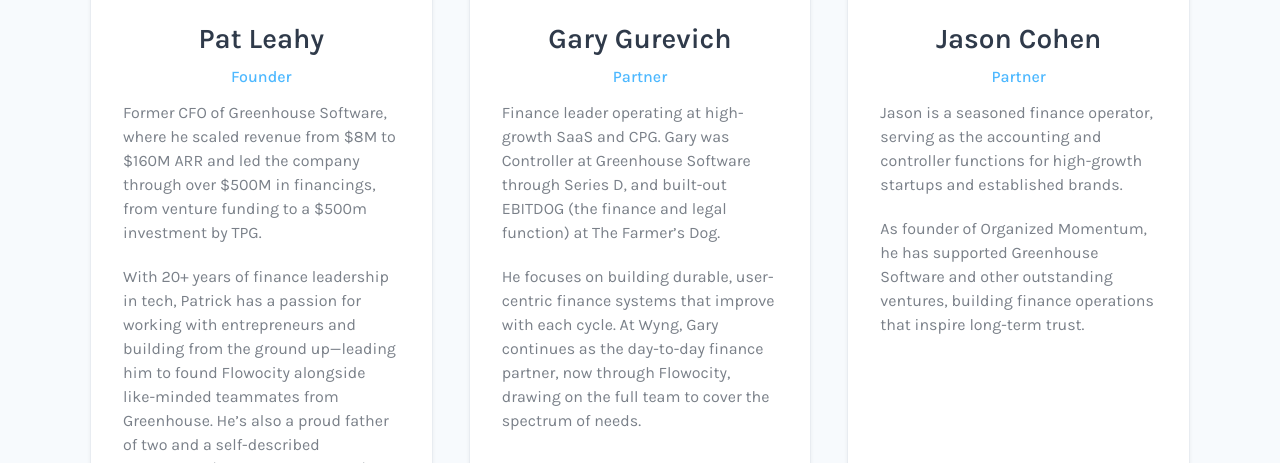
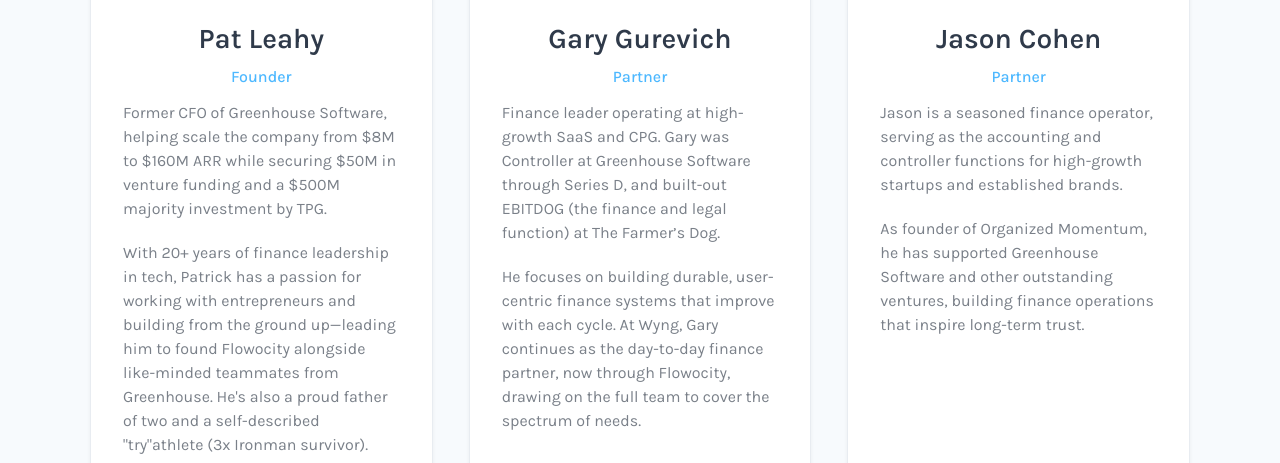
Before and after one commit to brklyngg/flowocity-website, a plain HTML site: page index.html in a window 1280 px wide. Shown: the part 2031-2494 px from the top of the page. Drawn offline with Linux system fonts and the light colour scheme.

Commit message:
Update Pat Leahy's biography with specific funding details

```diff
--- a/index.html
+++ b/index.html
@@ -151,8 +151,8 @@
                     </div>
                     <h3>Pat Leahy</h3>
                     <p class="member-title">Founder</p>
-                    <p class="member-bio">Former CFO of Greenhouse Software, where he scaled revenue from $8M to $160M ARR and led the company through over $500M in financings, from venture funding to a $500m investment by TPG.</p>
-                    <p class="member-bio">With 20+ years of finance leadership in tech, Patrick has a passion for working with entrepreneurs and building from the ground up—leading him to found Flowocity alongside like-minded teammates from Greenhouse. He’s also a proud father of two and a self-described “try”athlete (3x Ironman survivor).</p>
+                    <p class="member-bio">Former CFO of Greenhouse Software, helping scale the company from $8M to $160M ARR while securing $50M in venture funding and a $500M majority investment by TPG.</p>
+                    <p class="member-bio">With 20+ years of finance leadership in tech, Patrick has a passion for working with entrepreneurs and building from the ground up—leading him to found Flowocity alongside like-minded teammates from Greenhouse. He's also a proud father of two and a self-described "try"athlete (3x Ironman survivor).</p>
                     <a href="https://www.linkedin.com/in/pdleahy/" target="_blank" rel="noopener noreferrer" class="member-link"><i class="fa-brands fa-linkedin" aria-hidden="true"></i> LinkedIn</a>
                 </div>
                 <div class="team-member">
```
